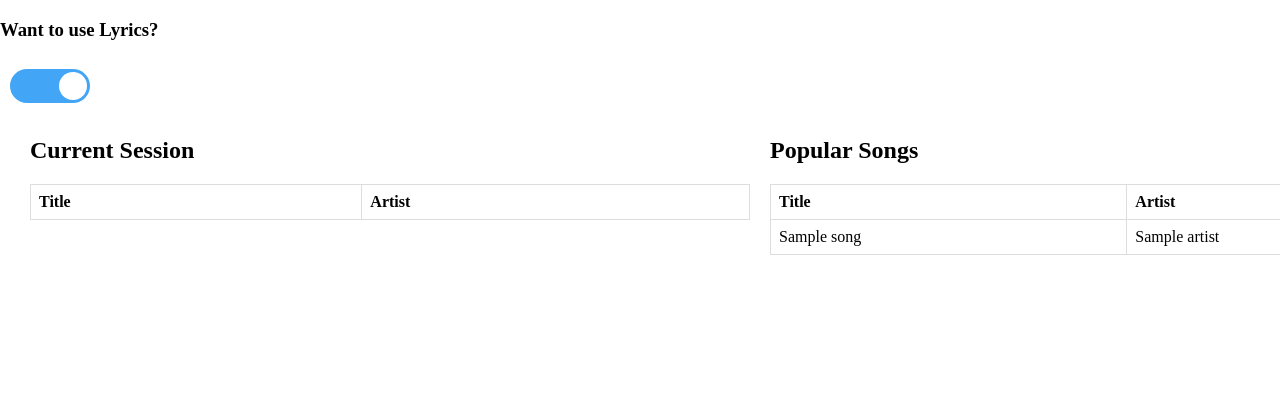
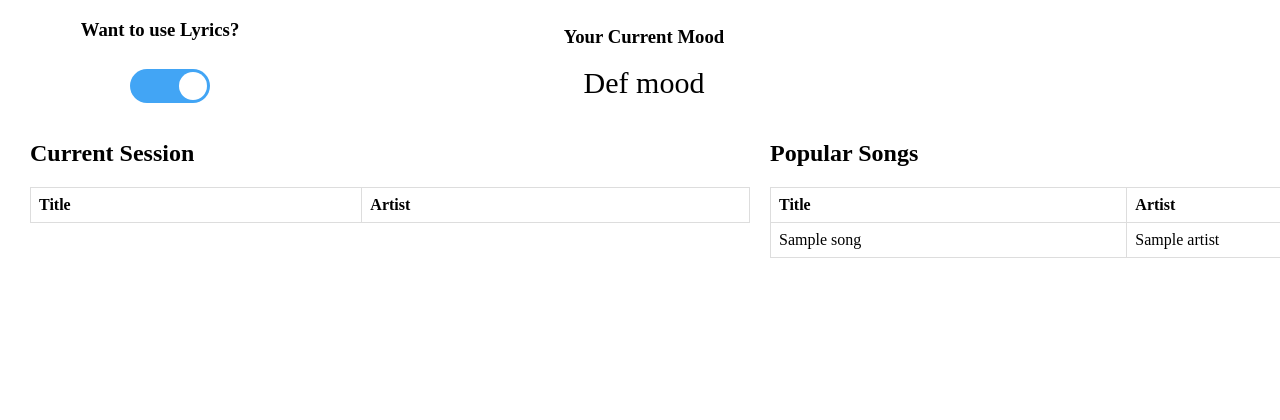
Before and after one commit to tamu-edu-students/tuneinmind, a Flask app: template templates/session.html in a window 1280 px wide; the page is wider, and only the part inside the window is pictured. Shown: the top 420 px of that part. Run offline with Flask 3, Linux system fonts and the light colour scheme; the template is opened without the code that fills it: most values are stand-ins (such as "Sample title", 1, 10 or a date in 2020); lists and menus that the app fills with data are empty; parts of the project's set-up code (start-up, migrations or seed data) failed here and were passed over.

Commit message:
Added current mood

```diff
--- a/landingpage.py
+++ b/landingpage.py
@@ -55,5 +55,18 @@ def get_current_song():
     response = {'title': current_song.title, 'artist': current_song.artist, 'song_id': current_song.song_id}
     return jsonify(response)
 
+@app.route('/current_session_mood')
+def get_current_session_mood():
+    # Get the current session mood
+    current_session_songs = [int(x) for x in webApp.currentSessionSongs]
+    # print("------Current Session Songs------")
+    # print(current_session_songs)
+    webApp.currentSessionSongs = current_session_songs
+    current_session_mood = webApp.getCurrentSessionMood()
+    # Convert the recommended songs to a JSON response
+    response = {'mood': current_session_mood}
+    print("sessionmood:",current_session_mood)
+    return jsonify(response)
+
 if __name__ == '__main__':
     app.run(debug=True)
--- a/static/Logic.js
+++ b/static/Logic.js
@@ -23,6 +23,8 @@ $(document).ready(function() {
             currentSessionTable.prepend(item);
             // remove song from songs table
             $(self).remove();
+
+
 
             //Add currently playing song
             $.ajax({
@@ -58,6 +60,16 @@ $(document).ready(function() {
                     //   });
                     recommendedSongsTable.append(row);
                   }
+                }
+              });
+
+              // get current mood
+              $.ajax({
+                url: '/current_session_mood',
+                type: 'GET',
+                success: function(response) {
+                  console.log(response)
+                    $('#current-mood').text(response.mood);
                 }
               });
             }
--- a/templates/session.html
+++ b/templates/session.html
@@ -34,6 +34,19 @@
 
     .right {
       width: 30%;
+    }
+
+    .toggle-parent {
+      display: inline-block;
+      width: 25%;
+      text-align: center;
+    }
+
+    .mood {
+      display:inline-block;
+      width:50%;
+      text-align: center;
+      /* padding-left: 50px; */
     }
 
     .toggle-wrapper {
@@ -201,10 +214,19 @@
 <body>
 
   <div class= "top-options">
-    <h3>Want to use Lyrics?</h3>
-    <div class="toggle-wrapper">
-      <input type="checkbox" id="toggle" name="toggle" checked>
-      <label for="toggle"></label>
+
+
+    <div class = "toggle-parent">
+      <h3>Want to use Lyrics?</h3>
+      <div class="toggle-wrapper">
+        <input type="checkbox" id="toggle" name="toggle" checked>
+        <label for="toggle"></label>
+      </div>
+    </div>
+
+    <div class="mood">
+      <h3>Your Current Mood</h3>
+      <div id = "current-mood" style="font-size: 30px;">Def mood</div>
     </div>
   </div>
 
@@ -278,7 +300,9 @@
     <span> ----By----</span>
     <span id="artist-name">Song Artist</span>
     <button class = "image-button"></button>
+
   </div>
+
 
 </body>
 </html>
--- a/webApplication.py
+++ b/webApplication.py
@@ -159,3 +159,17 @@ class webApplication:
     def terminateSession(self):
         '''In case where user chooses to terminate the session, the session related information needs to be cleared'''
         pass
+
+    def getCurrentSessionMood(self):
+        sessionOutput = SessionOutput(use_lyrics= self.lyricsToggle, session_length=3, session_songIDs= self.currentSessionSongs)
+        mood = sessionOutput.session_mood()
+        if mood == 0:
+            return 'Happy'
+        elif mood ==1:
+            return 'Angry'
+        elif mood == 2:
+            return 'Sad'
+        elif mood == 3:
+            return 'Relaxed'
+        else:
+            return 'Current Mood'
```
Also changed, not shown: model.py (+12 -1 lines).
